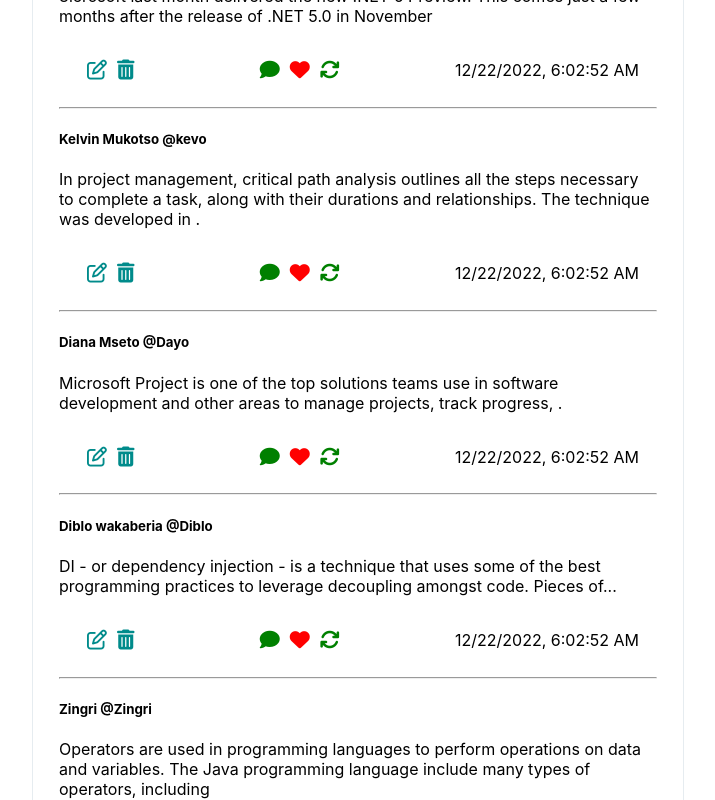
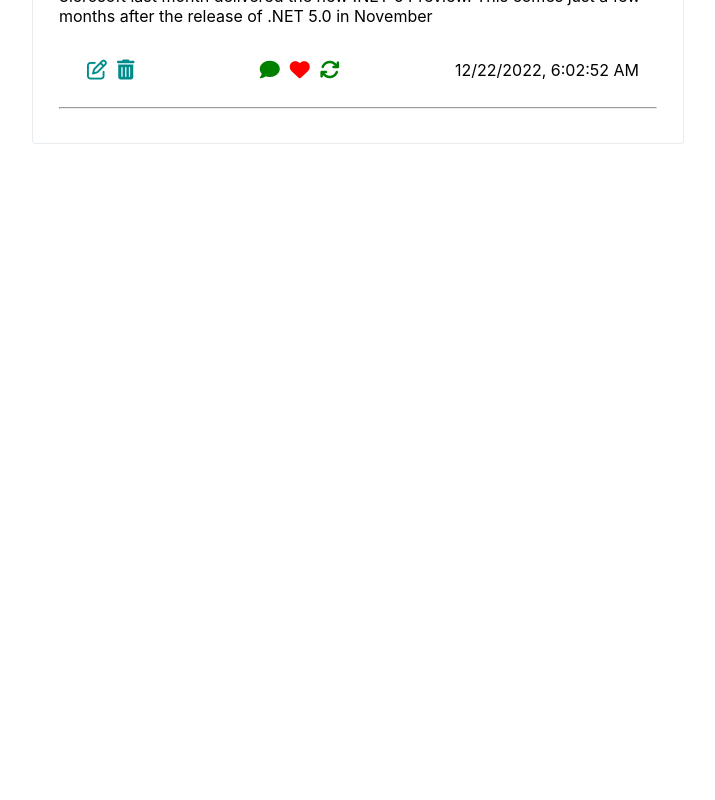
Before and after one commit to mukotso/React-twitter-posts, a React (Create React App) app: page / in a window 1280 px wide. Shown: the part 1120-1920 px from the top of the page, without its empty margins (282-997 px from the left). After the commit the page ends 1314 px from the top, so only its background shows below. Built offline with nearby package versions, Linux system fonts and the light colour scheme.

Commit message:
use tweet state as props in addPost and RenderPost components

```diff
--- a/src/Components/AddPost.js
+++ b/src/Components/AddPost.js
@@ -1,44 +1,11 @@
 import {useRef, useState} from "react";
-import DisplayTweets from "./DisplayTweets";
 
 const AddPost = (props) => {
-    const defaultTweets=[
-        {
-            id: 1,
-            name: "Kelvin Mukotso",
-            username: "kevo",
-            tweet: "In project management, critical path analysis outlines all the steps necessary to complete a task," +
-                " along with their durations and relationships. The technique was developed in ."
-        },
-        {
-            id: 2,
-            name: "Diana Mseto",
-            username: "Dayo",
-            tweet: "Microsoft Project is one of the top solutions teams use in software development and other areas to manage projects, track progress, ."
-        },
-        {
-            id: 3,
-            name: "Diblo wakaberia",
-            username: "Diblo",
-            tweet: "DI - or dependency injection - is a technique that uses some of the best programming practices to leverage decoupling amongst code. Pieces of..."
-        },
-        {
-            id: 4,
-            name: "Zingri",
-            username: "Zingri",
-            tweet: "Operators are used in programming languages to perform operations on data and variables. The Java programming language include many types of operators, including "
-        },
-        {
-            id: 5,
-            name: "Clinto Ombasi",
-            username: "Clinto",
-            tweet: "3icrosoft last month delivered the new .NET 6 Preview. This comes just a few months after the release of .NET 5.0 in November"
-        }
-    ];
+
     const maximumTweetLength = 250;
     const [remainingTweetCharacters , setRemainingTweetCharacters] = useState(maximumTweetLength)
     const [tweet , setTweet] = useState('')
-    const [tweets, setTweets] = useState(defaultTweets)
+
     const tweetInput = useRef()
 
     const handleTweetChange = (event)=>{
@@ -57,35 +24,25 @@ const AddPost = (props) => {
     //     setTweet('');
     // }
 
-    const handleDelete = (deleteIndex)=>{
-        alert('confirm to delete the post');
-        setTweets((tweets) =>
-            tweets.filter((tweet, index) => index !== deleteIndex)
-        );
-        alert('Post deleted successfully');
-    }
-
     const handleSavePost = ()=>{
 
         let newTweet =
             {
-                id: tweets.length+1 ,
+                id: props.tweets.length+1 ,
                 name : "Anonymous User",
                 username: "Anonymous",
                 tweet: tweet
             }
 
-            let allTweets = tweets;
+        let allTweets = props.tweets;
         allTweets.push(newTweet)
-        setTweets(allTweets);
+        props.updateTweet(allTweets);
         // console.log('tweets',defaultTweets )
         setTweet('');
 
-        alert('tweet added successfully');
+        alert('Tweet added successfully');
 
     }
-
-
 
   return(
       <>
@@ -97,7 +54,7 @@ const AddPost = (props) => {
               <span>{remainingTweetCharacters}</span>
           </div>
 
-          <DisplayTweets tweet={tweet} tweets={tweets} handleDelete={handleDelete} />
+
 
       </>
   )
--- a/src/Components/DisplayTweets.js
+++ b/src/Components/DisplayTweets.js
@@ -9,7 +9,7 @@ const DisplayTweets = (props) => {
             {
                 props.tweets.map((tweet, index) => {
                     return (
-                        <>
+                        <div key={index}>
                             <div className={'header'}>
                                 <h5> {tweet.name} <span>@{tweet.username}</span></h5>
                             </div>
@@ -33,7 +33,7 @@ const DisplayTweets = (props) => {
                                 </div>
                             </div>
                             <hr/>
-                        </>
+                        </div>
                     )
                 })
             }
```
